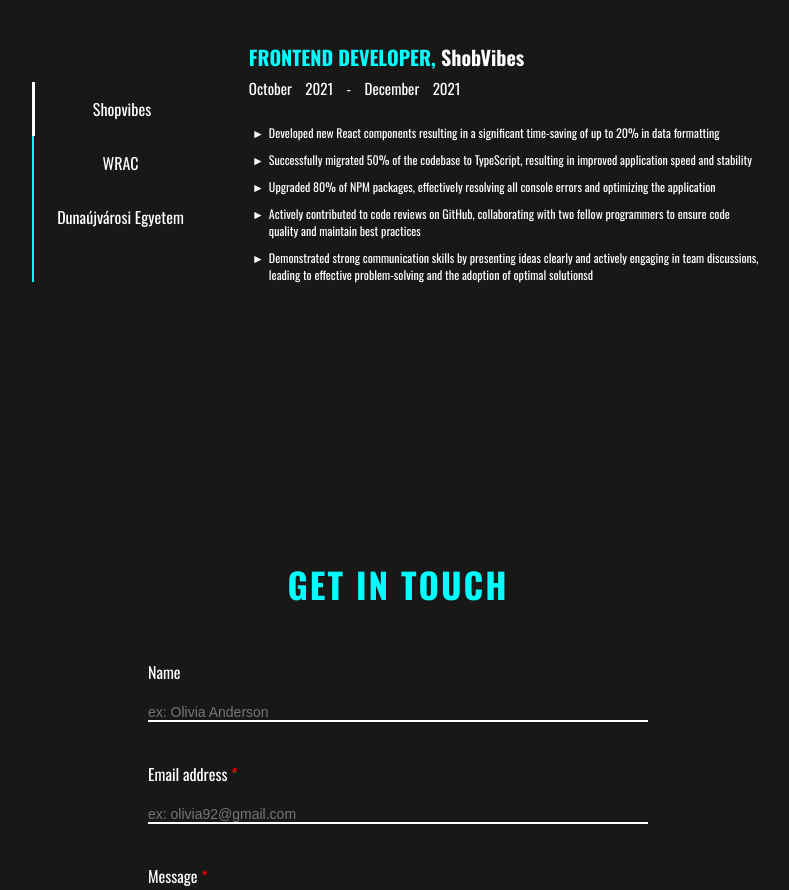
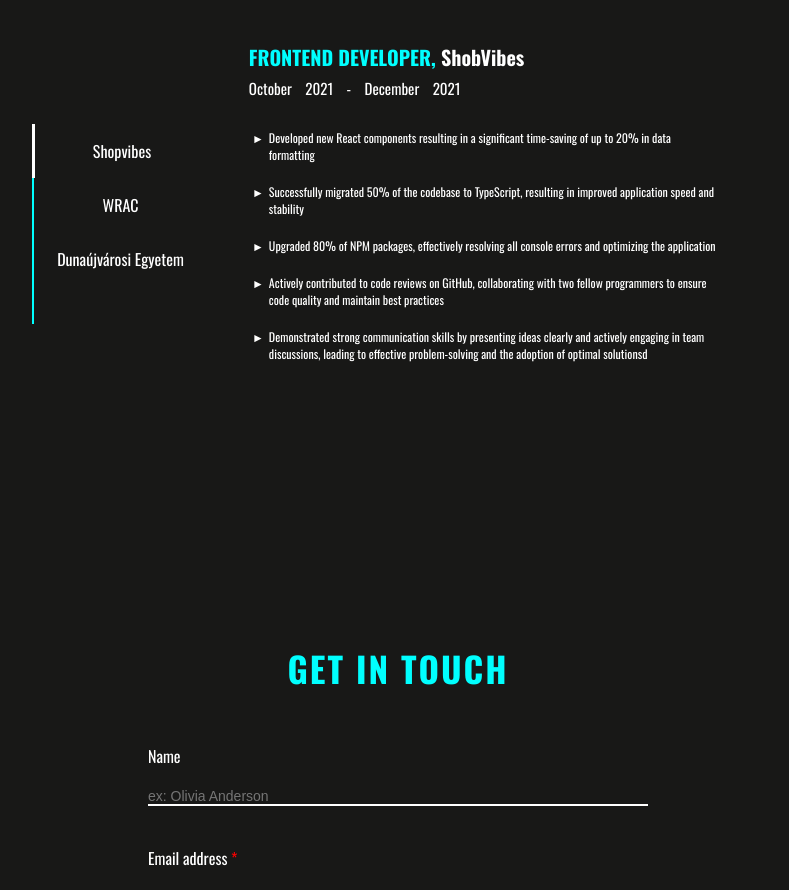
Before and after one commit to Abdalrzakalsouki/Portfolio, a React (Vite) app: page / in a window 1280 px wide. Shown: the part 4162-5052 px from the top of the page, without its empty margins (242-1031 px from the left). Built offline with nearby package versions, Linux system fonts and the light colour scheme; no server answers.

Commit message:
fixing list keys

```diff
--- a/package.json
+++ b/package.json
@@ -16,10 +16,12 @@
     "@fortawesome/free-regular-svg-icons": "^6.4.0",
     "@fortawesome/free-solid-svg-icons": "^6.4.0",
     "@fortawesome/react-fontawesome": "^0.2.0",
+    "@types/uuid": "^9.0.2",
     "formik": "^2.4.2",
     "gsap": "^3.12.2",
     "react": "^18.2.0",
     "react-dom": "^18.2.0",
+    "uuid": "^9.0.0",
     "vite-plugin-svgr": "^2.4.0",
     "yup": "^1.2.0"
   },
--- a/src/components/EducationCard.tsx
+++ b/src/components/EducationCard.tsx
@@ -1,4 +1,5 @@
 import "../css/educationCard.css";
+import { v4 as uuidv4 } from "uuid";
 
 interface EducationData {
   title: string;
@@ -18,7 +19,7 @@ const EducationCard = (props: EducationData) => {
         {props.certificate} | <span>{props.GPA}</span>
       </h4>
       {props.list.map((item) => {
-        return <li>{item}</li>;
+        return <li key={uuidv4()}>{item}</li>;
       })}
       <button onClick={handleClick}>Visit Website</button>
     </div>
--- a/src/components/ExperienceCard.tsx
+++ b/src/components/ExperienceCard.tsx
@@ -1,4 +1,5 @@
 import "../css/experienceCard.css";
+import { v4 as uuidv4 } from "uuid";
 
 interface ExperienceCardData {
   title: string;
@@ -16,7 +17,7 @@ const ExperienceCard = (props: ExperienceCardData) => {
       <p>{props.date}</p>
       <ul>
         {props.lists.map((item) => {
-          return <li>{item}</li>;
+          return <li key={uuidv4()}>{item}</li>;
         })}
       </ul>
     </div>
--- a/src/components/HistorySideList.tsx
+++ b/src/components/HistorySideList.tsx
@@ -1,4 +1,5 @@
 import "../css/historyList.css";
+import { v4 as uuidv4 } from "uuid";
 
 interface HistoryListData {
   titles: string[];
@@ -17,6 +18,7 @@ const HistorySideList = (props: HistoryListData) => {
         {props.titles.map((title, index) => {
           return (
             <li
+              key={uuidv4()}
               className={props.currentIndex === index ? "active-element" : ""}
               onClick={() => handleActiveElement(index)}
             >
--- a/src/css/experienceCard.css
+++ b/src/css/experienceCard.css
@@ -1 +1 @@
-@charset "UTF-8";.experience-sub-card{display:-webkit-box;display:-ms-flexbox;display:flex;-webkit-box-align:center;-ms-flex-align:center;align-items:center;-webkit-box-orient:vertical;-webkit-box-direction:normal;-ms-flex-direction:column;flex-direction:column;-webkit-box-pack:center;-ms-flex-pack:center;justify-content:center;-webkit-box-align:start;-ms-flex-align:start;align-items:start}.experience-sub-card h4{color:#00ffff;font-size:20px;padding-block:5px}.experience-sub-card h4 span{color:#ffffff;text-transform:capitalize}.experience-sub-card p{color:#ffffff;font-size:15px;word-spacing:10px}.experience-sub-card ul{margin-top:20px;color:#ffffff;list-style-type:"►";font-size:12px;margin-left:15px;max-width:500px}.experience-sub-card ul li{padding:5px}@media screen and (max-width:600px){.experience-sub-card{margin-left:30px}}
+@charset "UTF-8";.experience-sub-card{display:-webkit-box;display:-ms-flexbox;display:flex;-webkit-box-align:center;-ms-flex-align:center;align-items:center;-webkit-box-orient:vertical;-webkit-box-direction:normal;-ms-flex-direction:column;flex-direction:column;-webkit-box-pack:center;-ms-flex-pack:center;justify-content:center;-webkit-box-align:start;-ms-flex-align:start;align-items:start}.experience-sub-card h4{color:#00ffff;font-size:20px;padding-block:5px}.experience-sub-card h4 span{color:#ffffff;text-transform:capitalize}.experience-sub-card p{color:#ffffff;font-size:15px;word-spacing:10px}.experience-sub-card ul{margin-top:20px;color:#ffffff;list-style-type:"►";font-size:12px;margin-left:15px;max-width:500px}.experience-sub-card ul li{padding:10px 5px;max-width:90%}@media screen and (max-width:600px){.experience-sub-card{margin-left:30px}}
--- a/src/scss/components/experienceCard.scss
+++ b/src/scss/components/experienceCard.scss
@@ -27,7 +27,8 @@
     margin-left: 15px;
     max-width: 500px;
     li {
-      padding: 5px;
+      padding: 10px 5px;
+      max-width: 90%;
     }
   }
 }
--- a/src/views/Education.tsx
+++ b/src/views/Education.tsx
@@ -1,5 +1,6 @@
 import { education } from "../json/education.json";
 import EducationCard from "../components/EducationCard";
+import { v4 as uuidv4 } from "uuid";
 import "../css/education.css";
 const Education = () => {
   return (
@@ -9,6 +10,7 @@ const Education = () => {
         {education.map((course) => {
           return (
             <EducationCard
+              key={uuidv4()}
               title={course.title}
               GPA={course.GPA}
               certificate={course.certificate}
--- a/src/views/Experience.tsx
+++ b/src/views/Experience.tsx
@@ -4,7 +4,7 @@ import { experience } from "../json/experience.json";
 import HistorySideList from "../components/HistorySideList";
 import ExperienceCard from "../components/ExperienceCard";
 import { useState } from "react";
-
+import { v4 as uuidv4 } from "uuid";
 const Experience = () => {
   const [activeElement, setActiveElement] = useState<number>(0);
   function handleActive(index: number) {
@@ -16,11 +16,13 @@ const Experience = () => {
       <h2>Experience</h2>
       <div className="experience-card">
         <HistorySideList
+          key={uuidv4()}
           titles={historyHistory}
           onActiveChange={handleActive}
           currentIndex={activeElement}
         />
         <ExperienceCard
+          key={uuidv4()}
           title={job.title}
           company={job.company}
           date={job.date}
--- a/src/views/Projects.tsx
+++ b/src/views/Projects.tsx
@@ -3,6 +3,7 @@ import ShowCase from "../components/ShowCase";
 import ShowCaseSub from "../components/ShowCaseSub";
 import { mainProjects, sideProjects } from "../json/projects.json";
 import { useState, useRef } from "react";
+import { v4 as uuidv4 } from "uuid";
 import image1 from "../assets/UTrack.png";
 import image2 from "../assets/Speak.png";
 import image3 from "../assets/Kasper.png";
@@ -29,6 +30,7 @@ function Projects() {
         {mainProjects.map((project, index) => {
           return (
             <ShowCase
+              key={uuidv4()}
               ImgSrc={images[index]}
               title={project.title}
               descriptipon={project.description}
@@ -42,6 +44,7 @@ function Projects() {
           sideProjects.map((subProject) => {
             return (
               <ShowCaseSub
+                key={uuidv4()}
                 title={subProject.title}
                 description={subProject.description}
                 url={subProject.url}
--- a/src/views/Skills.tsx
+++ b/src/views/Skills.tsx
@@ -1,5 +1,6 @@
 import "../css/skills.css";
 import Card from "../components/Card";
+import { v4 as uuidv4 } from "uuid";
 import {
   faReact,
   faJs,
@@ -40,6 +41,7 @@ function Skills() {
         {data.map((cardData) => {
           return (
             <Card
+              key={uuidv4()}
               icon={cardData.icon}
               title={cardData.title}
               text={cardData.text}
```
Also changed, not shown: 1 other file (tests, documents, lock files or other folders).
